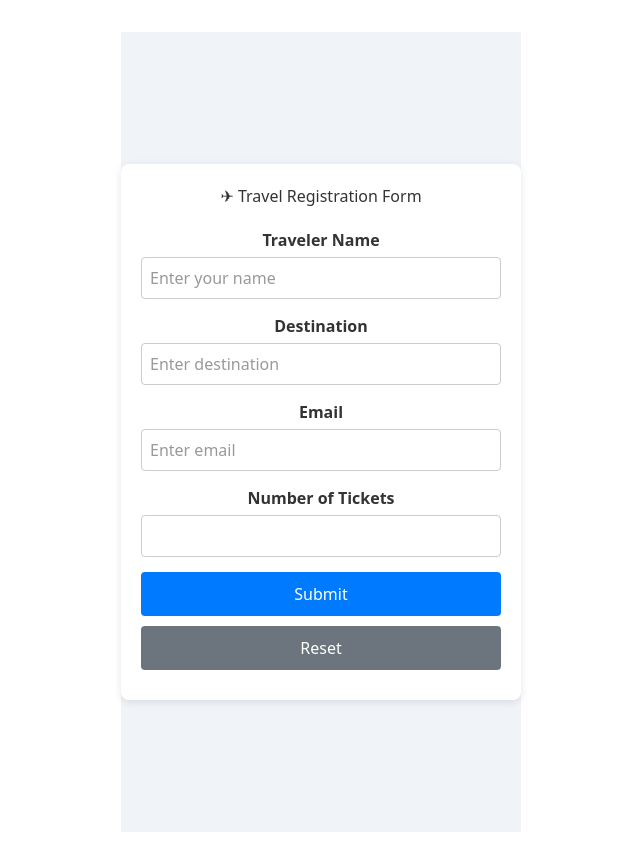
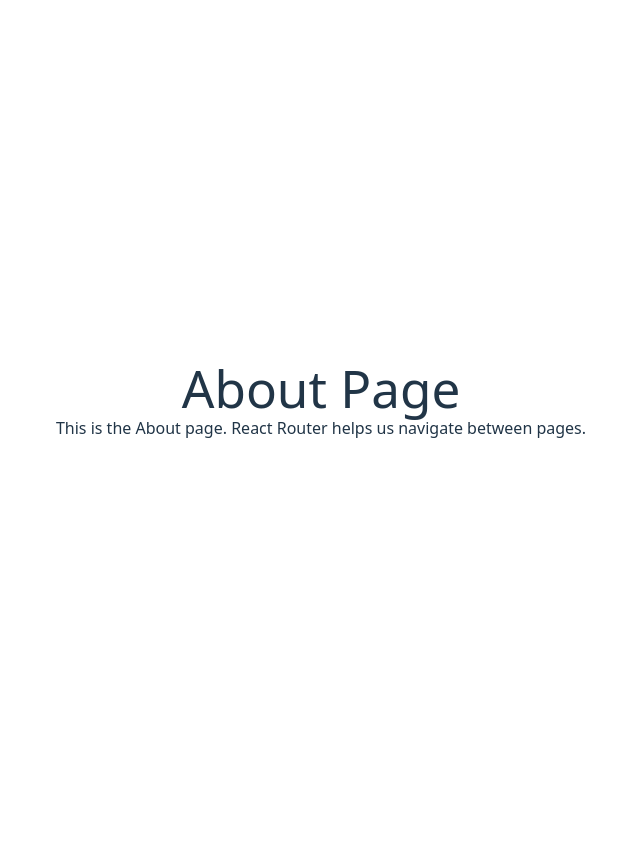
Before and after one commit to ManavSinghla/INT252, a React app in the folder my-vite-project/: page /about in a window 1280 px wide. Shown: the whole page, without its empty margins (319-959 px from the left). After the commit the page ends 800 px from the top, so only its background shows below. Built offline with nearby package versions, Linux system fonts and the light colour scheme; the HTML template or start-up script is replaced by a standard one.

Commit message:
11/12/25

```diff
--- a/my-vite-project/package.json
+++ b/my-vite-project/package.json
@@ -11,8 +11,10 @@
   },
   "dependencies": {
     "@tailwindcss/vite": "^4.1.17",
-    "react": "^19.1.1",
-    "react-dom": "^19.1.1",
+    "react": "^19.2.1",
+    "react-dom": "^19.2.1",
+    "react-router-dom": "^7.10.1",
+    "router-dom": "^3.0.3",
     "tailwindcss": "^4.1.17"
   },
   "devDependencies": {
--- /dev/null
+++ b/my-vite-project/src/20 routes.jsx
@@ -0,0 +1,14 @@
+import {Routes, Route} from 'react-router-dom';
+import Home from './pages/Home.jsx';
+import About from './pages/About';
+
+function MyRoutes() {
+    return (
+        <Routes>
+            <Route path="/" element={<Home />} />
+            <Route path="/about" element={<About />} />
+        </Routes>
+    );
+}
+
+export default MyRoutes;
--- a/my-vite-project/src/App.jsx
+++ b/my-vite-project/src/App.jsx
@@ -1,12 +1,15 @@
 import './App.css';
-import Travel from './19 tavel form.jsx';
+import MyRoutes from './20 routes.jsx';
+import { BrowserRouter } from 'react-router-dom';
 
-function Timer(){
+function App(){
   return (
   <>
-  <Travel/>
+  <BrowserRouter>
+  <MyRoutes/>
+  </BrowserRouter>
   </>
   );
 }
 
-export default Timer;
+export default App;
--- /dev/null
+++ b/my-vite-project/src/pages/About.jsx
@@ -0,0 +1,10 @@
+function About() {
+    return (
+        <div style={{ padding: "20px" }}>
+            <h1>About Page</h1>
+            <p>This is the About page. React Router helps us navigate between pages.</p>
+        </div>
+    );
+}
+
+export default About;
--- /dev/null
+++ b/my-vite-project/src/pages/Home.jsx
@@ -0,0 +1,10 @@
+function Home() {
+    return (
+        <div style={{ padding: "20px" }}>
+            <h1>Home Page</h1>
+            <p>Welcome to the Home page. This is a basic React Router example.</p>
+        </div>
+    );
+}
+
+export default Home;
```
Also changed, not shown: 1 other file (tests, documents, lock files or other folders).
